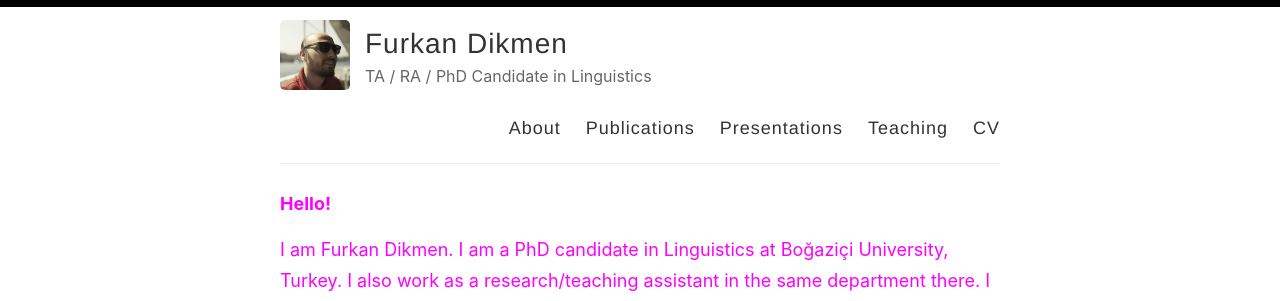
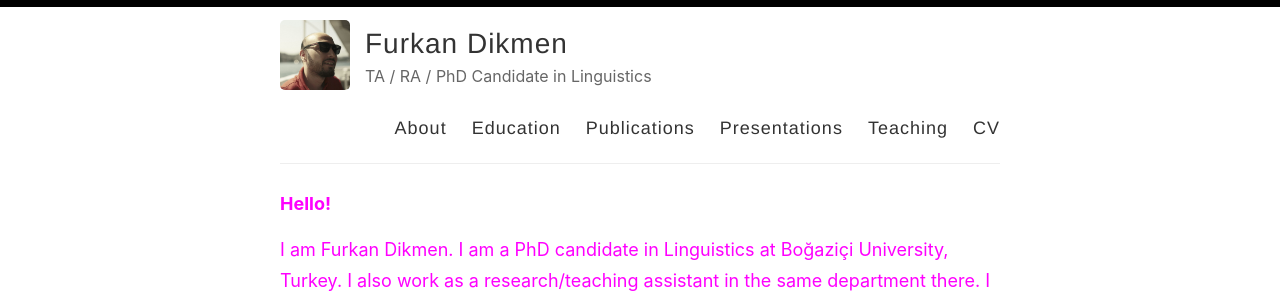
Before and after one commit to furkandikmen/furkandikmen.github.io, a Jekyll site: the page built from index.html, in a window 1280 px wide. Shown: the top 301 px of the page. Built offline with Jekyll 4.4.1, drawn with Linux system fonts in a browser that asks for light colours; the list of posts is cut into pages by our own code.

Commit message:
Update default.html

```diff
--- a/_layouts/default.html
+++ b/_layouts/default.html
@@ -29,6 +29,7 @@
 
             <nav>
               <a href="{{ site.baseurl }}/">About</a>
+              <a href="{{ site.baseurl }}/">Education</a>
               <a href="{{ site.baseurl }}/publications">Publications</a>
               <a href="{{ site.baseurl }}/presentations">Presentations</a>
               <a href="{{ site.baseurl }}/teaching">Teaching</a>
```
